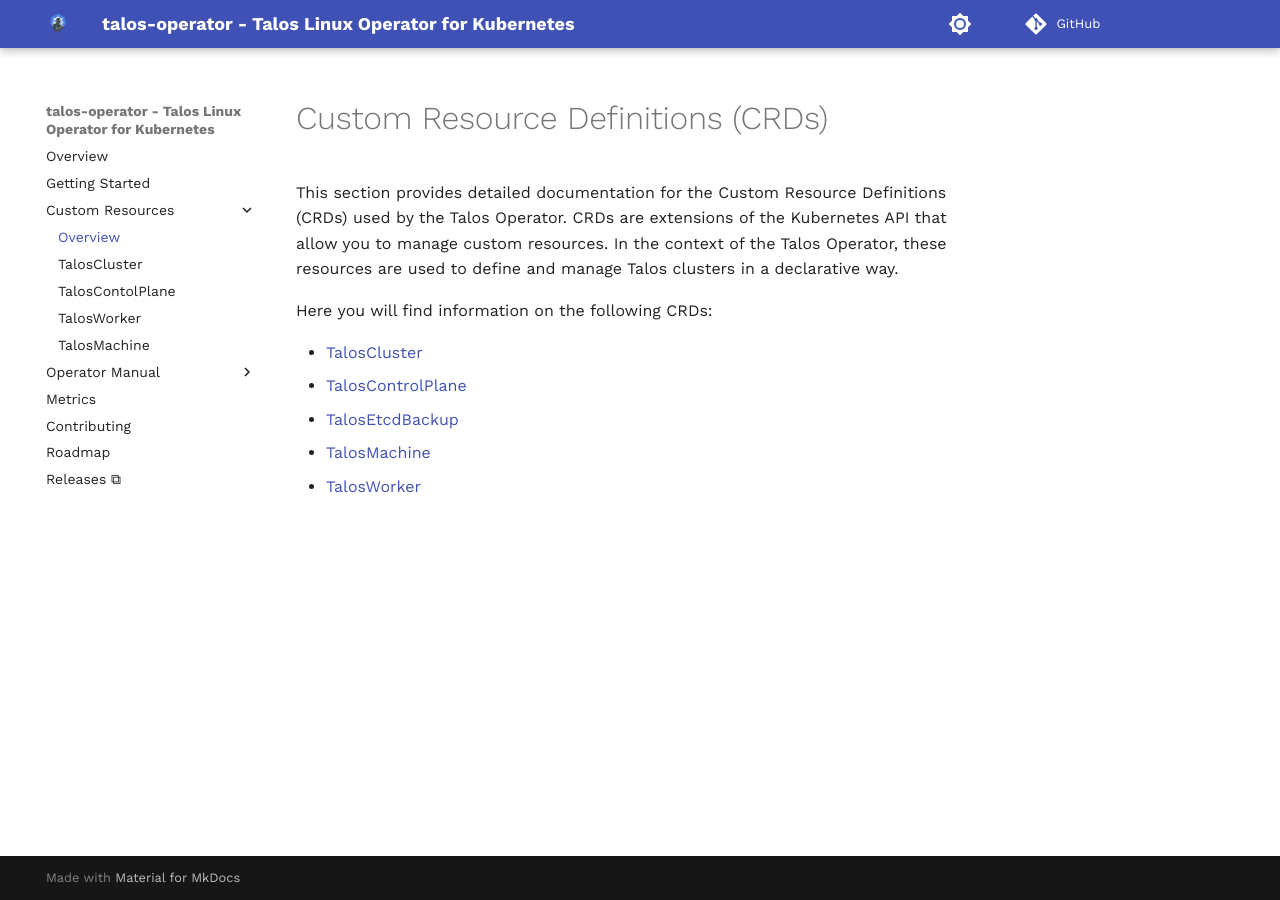
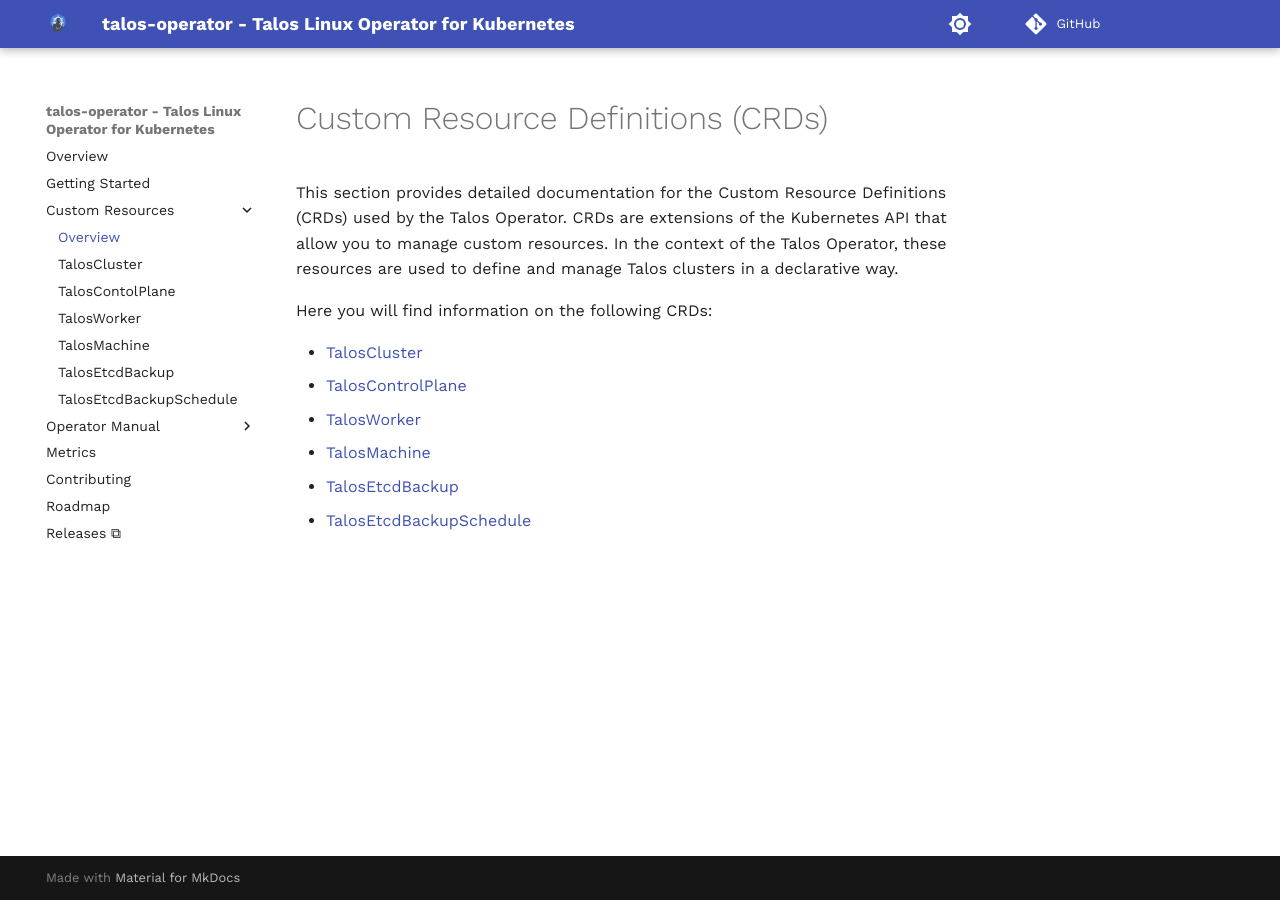
Before and after one commit to alperencelik/talos-operator, an MkDocs documentation site: the page built from docs/crds/index.md, in a window 1280 px wide. Built offline with MkDocs 1.6.1 and Material for MkDocs 9.7.7, drawn with Linux system fonts in a browser that asks for light colours; comment, search, counter and statistics services are not loaded; the version menu is left out.

Commit message:
Update documentation and helm chart for TalosEtcdBackupSchedule
Co-authored-by: alperencelik <80721144+alperencelik@users.noreply.github.com>

```diff
--- a/docs/crds/index.md
+++ b/docs/crds/index.md
@@ -6,6 +6,7 @@ Here you will find information on the following CRDs:
 
 *   [TalosCluster](./taloscluster.md)
 *   [TalosControlPlane](./taloscontrolplane.md)
+*   [TalosWorker](./talosworker.md)
+*   [TalosMachine](./talosmachine.md)
 *   [TalosEtcdBackup](./talosetcdbackup.md)
-*   [TalosMachine](./talosmachine.md)
-*   [TalosWorker](./talosworker.md)
+*   [TalosEtcdBackupSchedule](./talosetcdbackupschedule.md)
--- a/mkdocs.yml
+++ b/mkdocs.yml
@@ -15,6 +15,8 @@ nav:
   - TalosContolPlane: crds/taloscontrolplane.md
   - TalosWorker: crds/talosworker.md
   - TalosMachine: crds/talosmachine.md
+  - TalosEtcdBackup: crds/talosetcdbackup.md
+  - TalosEtcdBackupSchedule: crds/talosetcdbackupschedule.md
 - Operator Manual:
   - Overview: operator_manual/index.md
   - Reconciliation Modes: operator_manual/reconciliation_modes.md
```
Also changed, not shown: 1 other file.
